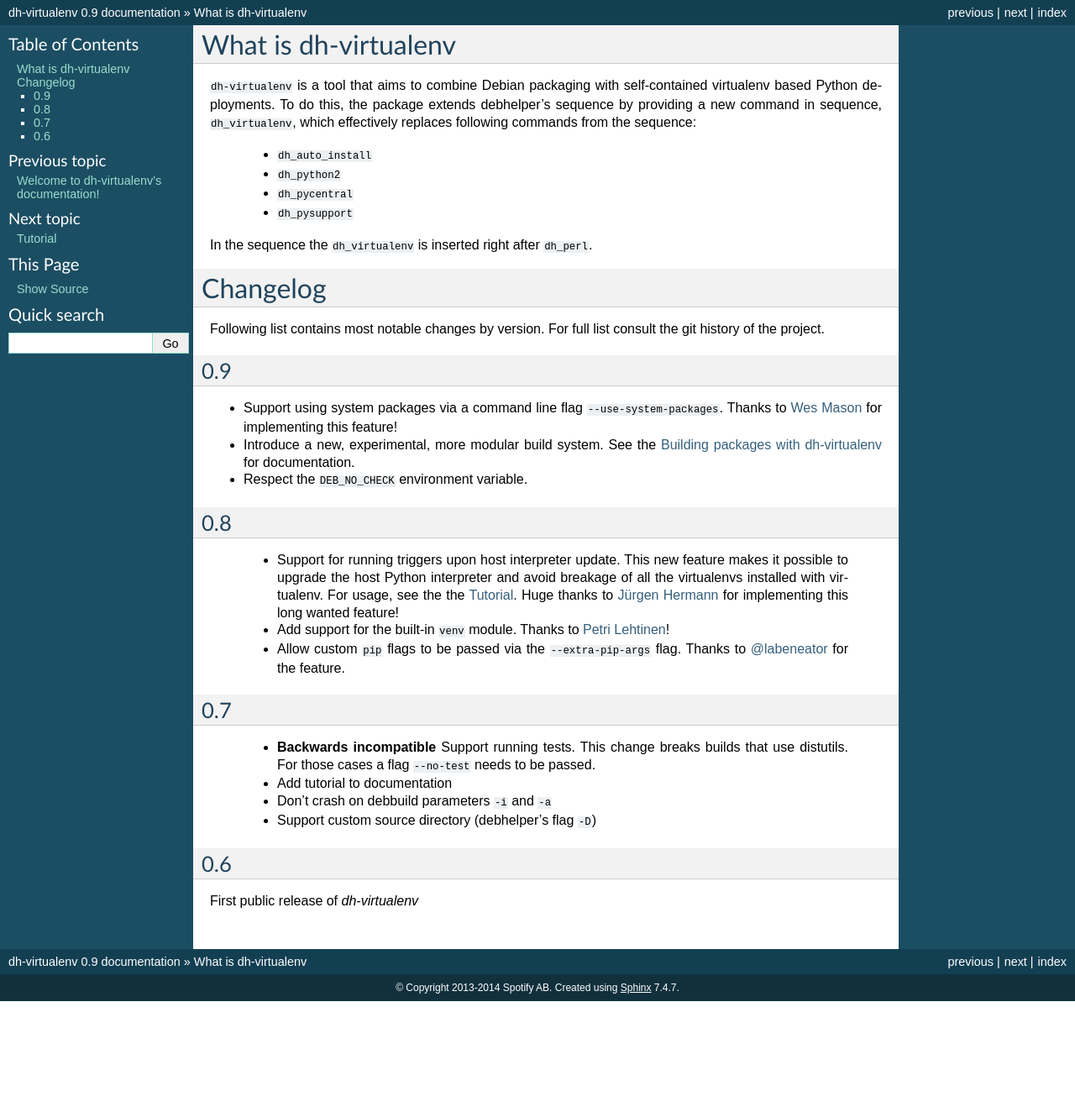
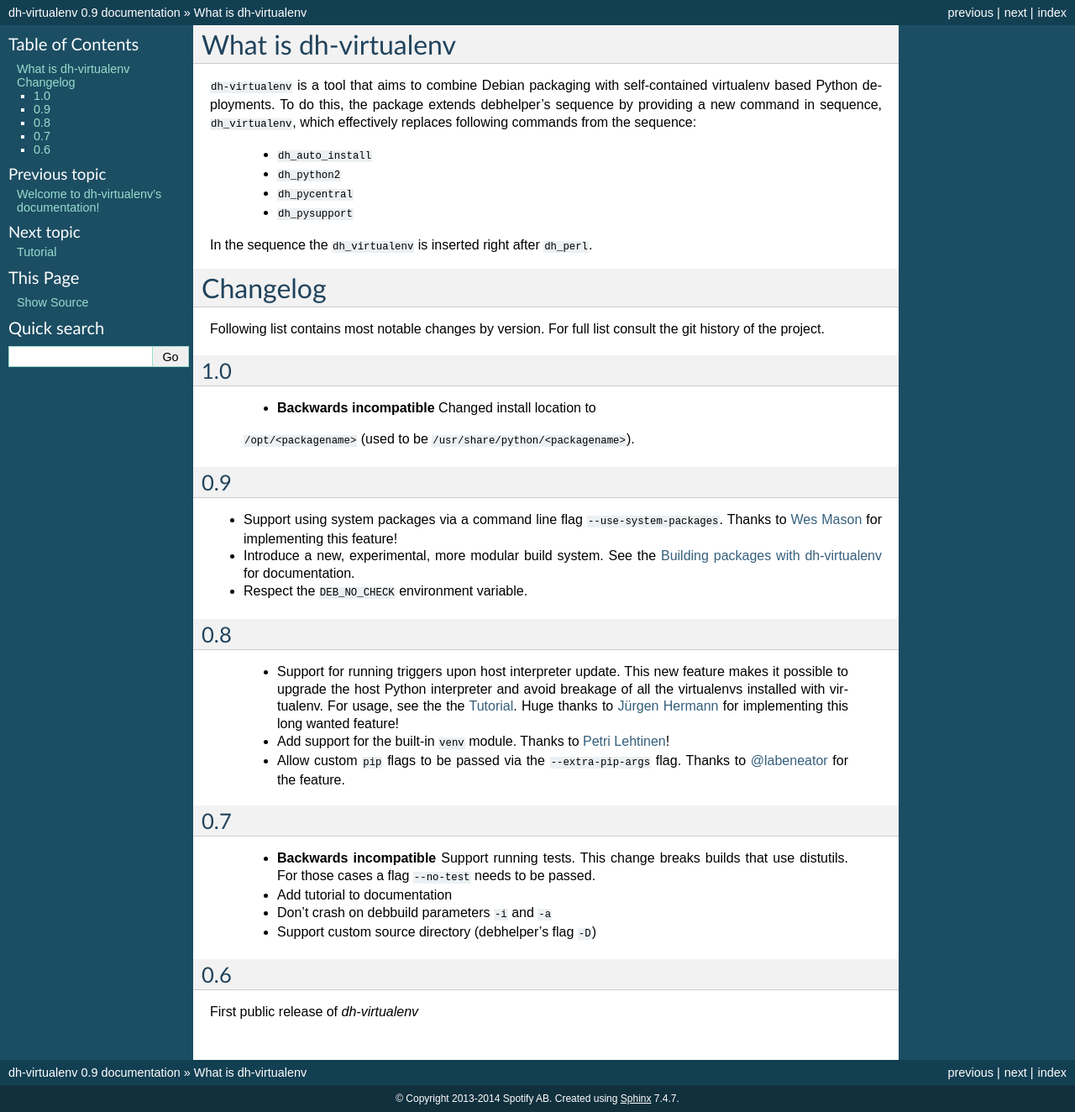
Before and after one commit to spotify/dh-virtualenv, a Sphinx documentation site: the page built from doc/info.rst, in a window 1280 px wide. Shown: the whole page at 84% size. Built offline with Sphinx 7.4.7, drawn with Linux system fonts in a browser that asks for light colours; before the commit the page ends 1192 px from its top, so only the background shows below that.

Commit message:
Add changelog entry

```diff
--- a/doc/info.rst
+++ b/doc/info.rst
@@ -23,6 +23,12 @@ In the sequence the ``dh_virtualenv`` is inserted right after
 
 Following list contains most notable changes by version. For full list
 consult the git history of the project.
+
+1.0
+===
+
+ * **Backwards incompatible** Changed install location to
+ ``/opt/<packagename>`` (used to be ``/usr/share/python/<packagename>``).
 
 0.9
 ===
```
